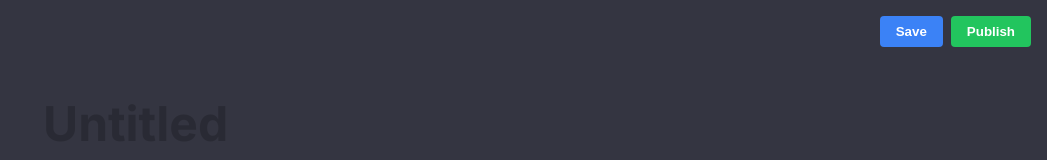
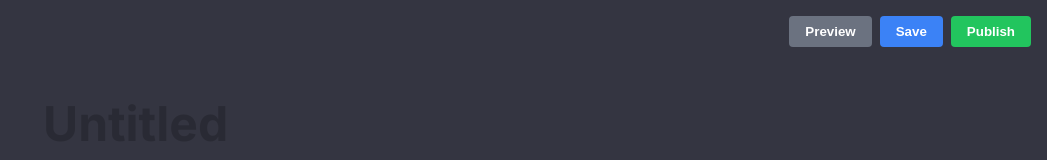
Before and after one commit to simulaiofficial/simulai, a Vue app: page / in a window 1280 px wide. Shown: the top 160 px of the page, without its empty margins (233-1280 px from the left). Built offline with nearby package versions, Linux system fonts and the light colour scheme; what oh-vue-icons would draw is missing.

Commit message:
Adding Preview button

```diff
--- a/src/components/Simulai.vue
+++ b/src/components/Simulai.vue
@@ -5,6 +5,10 @@
        }" v-if="props.page" ref="editor"
        @keydown.ctrl.cmd.space.prevent="openEmojiPicker">
     <div v-if="!props.page.isChat" class="buttons-container fixed top-0 right-0 mt-4 mr-4" style="z-index:9999;">
+      <button @click="previewPage"
+              class="preview-button bg-gray-500 hover:bg-gray-700 text-white font-bold py-2 px-4 mr-2 rounded cursor-pointer">
+        Preview
+      </button>
       <button @click="saveData"
               class="save-button bg-blue-500 hover:bg-blue-700 text-white font-bold py-2 px-4 rounded mr-2 cursor-pointer">
         {{ isDataSaved ? 'Saved!' : 'Save' }}
@@ -201,17 +205,18 @@ async function saveData() {
 
     const data = await response.json();
     console.log("Data saved", data);
-    return data.publishUrl; // Return publishUrl for further use
+    return {
+      publishUrl: data.publishUrl,
+      previewUrl: data.previewUrl
+    };
   } catch (error) {
     console.error('Error fetching data:', error);
   }
 }
 
-
-// Function to publish page
 async function publishPage() {
   try {
-    const publishUrl = await saveData(); // Await the result of saveData
+    const {publishUrl} = await saveData(); // Await the result of saveData
     if (publishUrl) {
       showModalWithUrl(publishUrl); // Call function to show modal with URL
     } else {
@@ -219,6 +224,19 @@ async function publishPage() {
     }
   } catch (error) {
     console.error('Error during publish:', error);
+  }
+}
+
+async function previewPage() {
+  try {
+    const {previewUrl} = await saveData(); // Await the result of saveData
+    if (previewUrl) {
+      window.open(previewUrl, '_blank'); // Open new tab with the preview URL
+    } else {
+      console.error('Preview URL not received');
+    }
+  } catch (error) {
+    console.error('Error during preview:', error);
   }
 }
 
```
Also changed, not shown: 1 other file (tests, documents, lock files or other folders).
